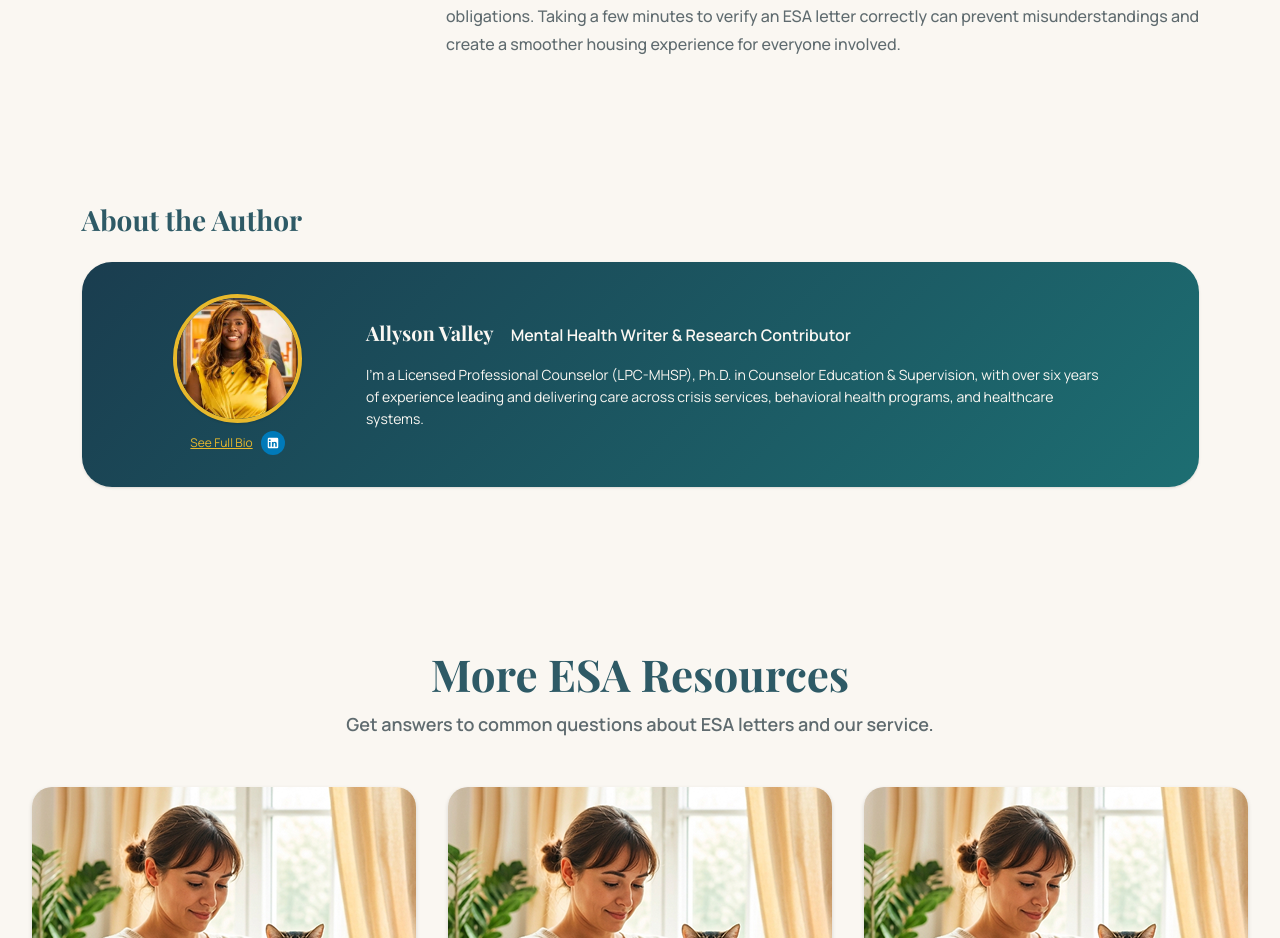
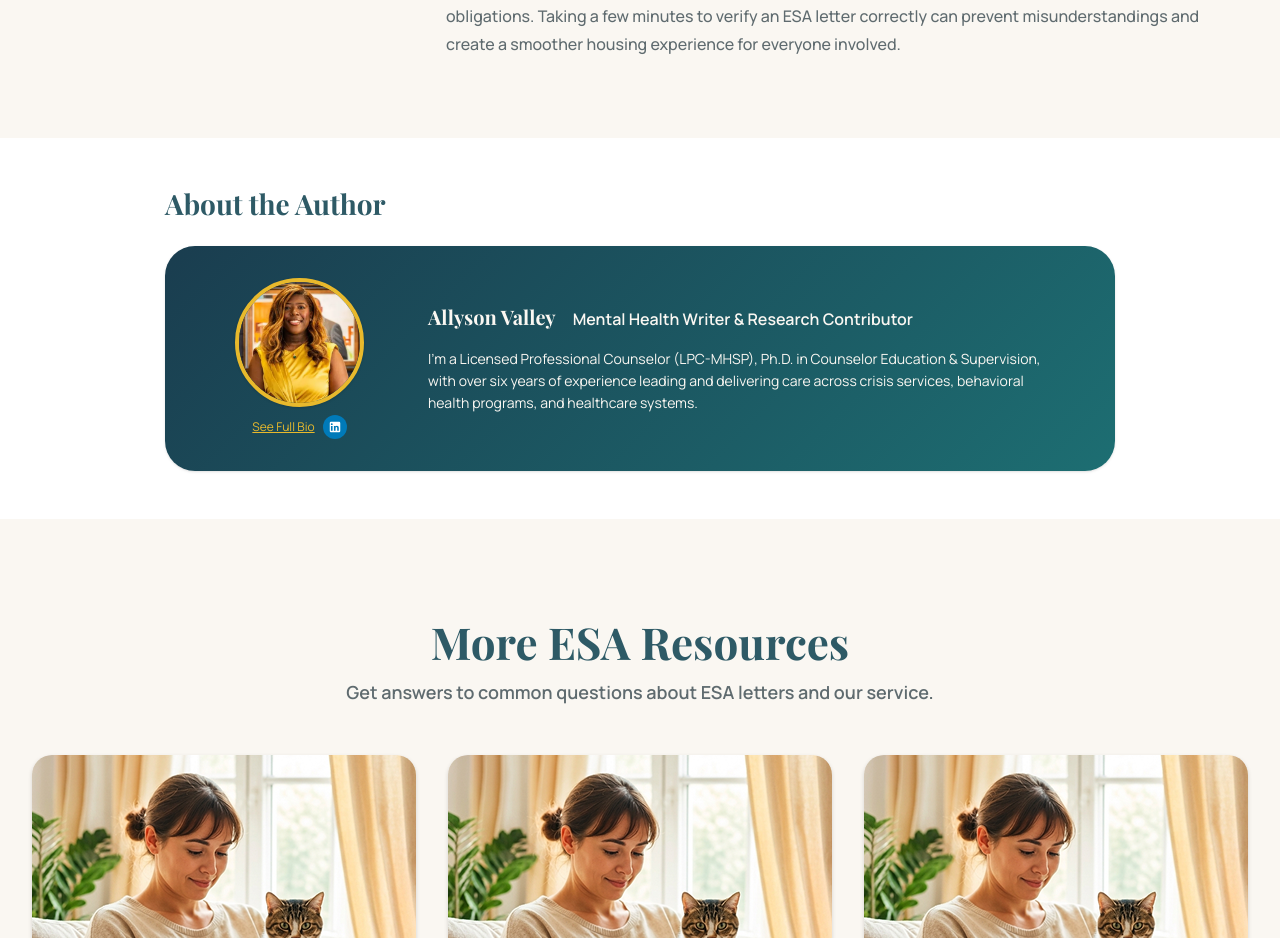
Before and after one commit to Aman-scripts/myesatherapist, a Next.js app: page /blogs/how-to-verify-if-an-esa-letter-is-legitimate in a window 1280 px wide. Shown: the part 6280-7218 px from the top of the page. Built offline with nearby package versions, Linux system fonts and the light colour scheme; a web font is replaced by a local one.

Commit message:
style(blog-author): set About the Author section background to #FFFFFF as per Figma Frame 1261153655

```diff
--- a/components/blogs/BlogAuthorBio.tsx
+++ b/components/blogs/BlogAuthorBio.tsx
@@ -3,7 +3,7 @@ import Image from "next/image";
 
 export function BlogAuthorBio() {
   return (
-    <section id="about-the-author" className="w-full bg-[#FAF7F2] py-8 sm:py-12 lg:py-16 px-4 sm:px-6 lg:px-8 scroll-mt-24">
+    <section id="about-the-author" className="w-full bg-white py-10 sm:py-12 lg:py-[48px] px-4 sm:px-8 lg:px-12 xl:px-[165px] scroll-mt-24">
       <div className="max-w-[1117px] mx-auto space-y-4 sm:space-y-6">
 
         {/* Section Heading: Frame 1261153657 */}
```
